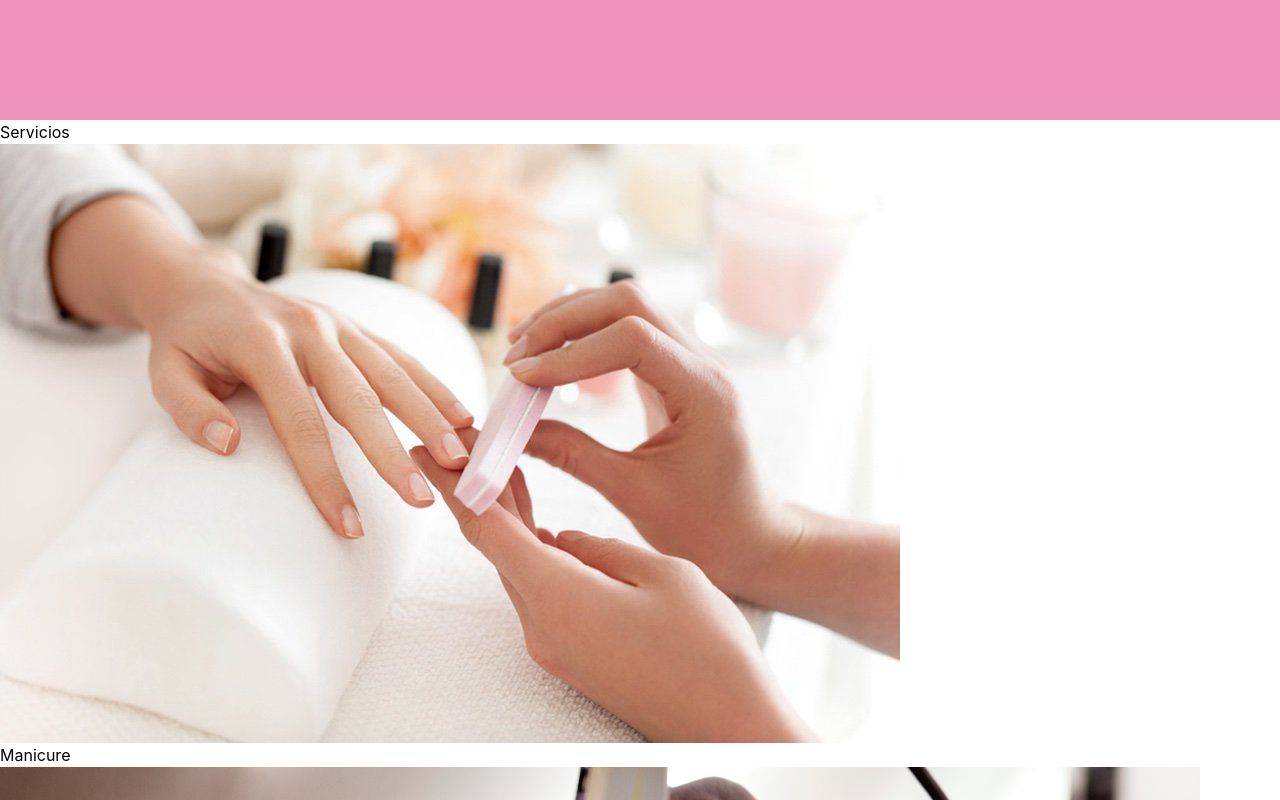
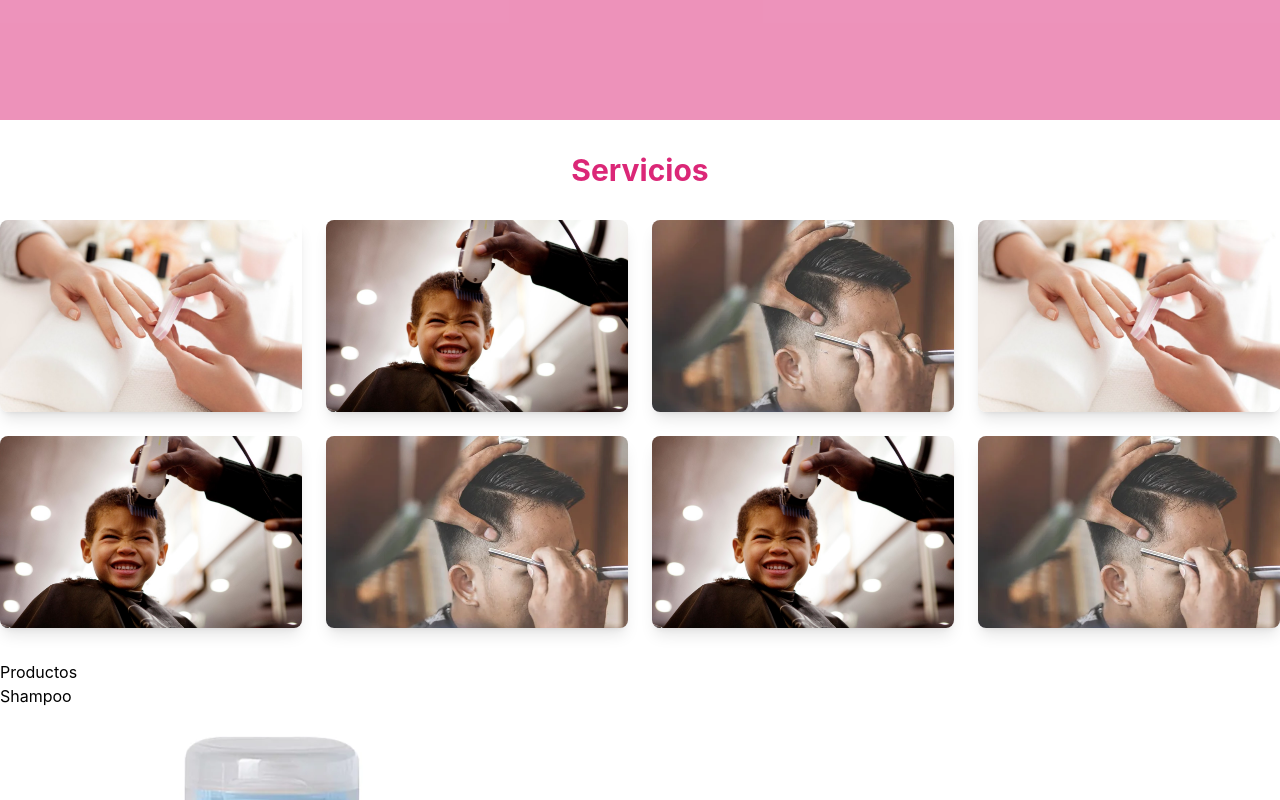
Before and after one commit to RaulexG/Estetica-geny, a React (Create React App) app: page / in a window 1280 px wide. Shown: the part 740-1540 px from the top of the page. Built offline with nearby package versions, Linux system fonts and the light colour scheme.

Commit message:
update style service 25/10/24

```diff
--- a/src/componentes/Servicios.js
+++ b/src/componentes/Servicios.js
@@ -6,19 +6,31 @@ import cortesCaballeroImg from '../imagenes/cortes-caballeros.jpg';
 const services = [
   { name: "Manicure ", img: manicureImg },
   { name: "Cortes niños", img: cortesNinosImg },
+  { name: "Cortes caballero", img: cortesCaballeroImg },
+  { name: "Manicure ", img: manicureImg },
+  { name: "Cortes niños", img: cortesNinosImg },
+  { name: "Cortes caballero", img: cortesCaballeroImg },
+  { name: "Cortes niños", img: cortesNinosImg },
   { name: "Cortes caballero", img: cortesCaballeroImg }
 ];
 
 function Servicios() {
   return (
-      <section className="services-section">
-        <h1 className="services-title">Servicios</h1>
-        <div className="services-grid">
+    <section className="services-section py-8">
+      <h1 className="text-3xl font-bold text-center text-pink-600 mb-8">Servicios</h1>
+      <div className="grid grid-cols-2 md:grid-cols-4 gap-6">
         {services.map((service, index) => (
-            <div key={index} className="service-card">
-              <img src={service.img} alt={service.name} className="service-image" />
-              <div className="service-info">
-                <p>{service.name}</p>
+          <div
+            key={index}
+            className="relative group overflow-hidden rounded-lg shadow-lg"
+          >
+            <img
+              src={service.img}
+              alt={service.name}
+              className="w-full h-48 object-cover transition-transform duration-300 group-hover:scale-110"
+            />
+            <div className="absolute inset-0 bg-pink-500 bg-opacity-70 flex items-center justify-center opacity-0 group-hover:opacity-100 transition-opacity duration-300">
+              <p className="text-white text-lg font-semibold">{service.name}</p>
             </div>
           </div>
         ))}
```
Also changed, not shown: src/index.js (line endings or trailing spaces), src/logo.svg (deleted). Lines whose indentation alone changed are shown as unchanged.
